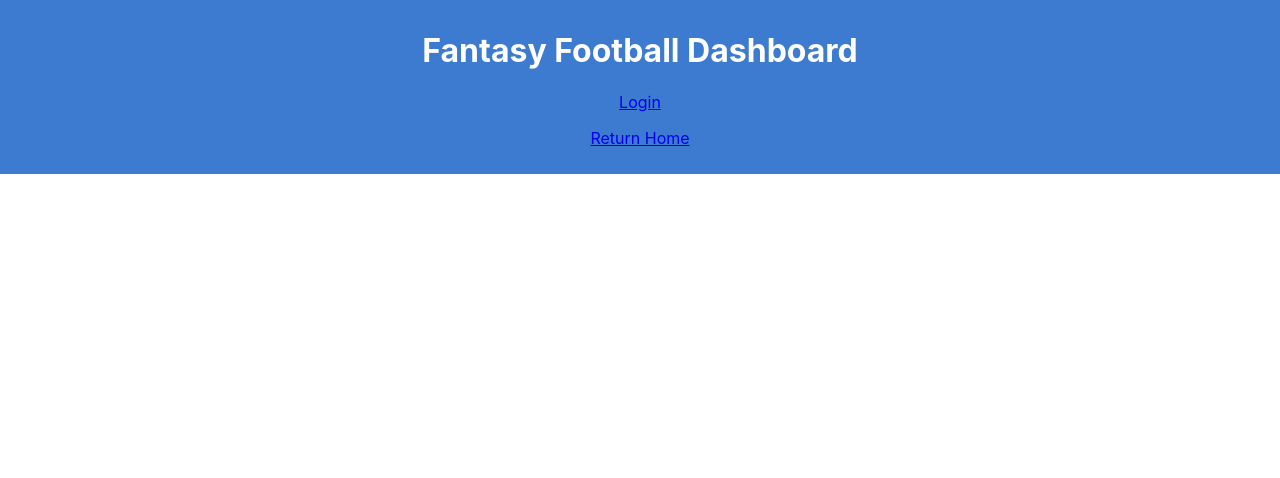
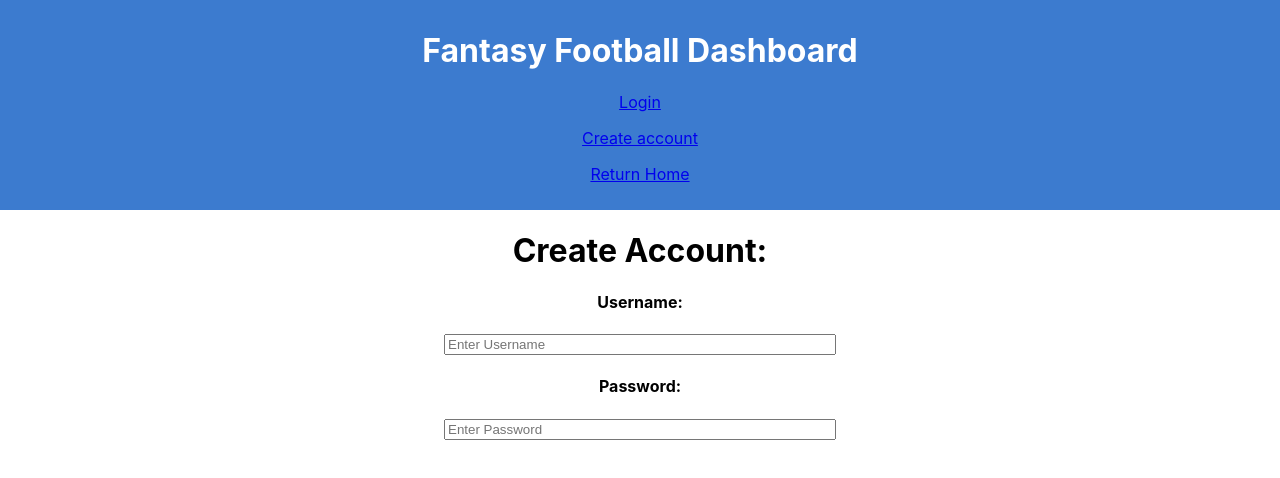
Before and after one commit to joeyjpowers/fantasy_football_fullstack, a React (Create React App) app in the folder fantasy_football_dashboard/: page /createAccount in a window 1280 px wide. Shown: the top 478 px of the page. Built offline with nearby package versions, Linux system fonts and the light colour scheme.

Commit message:
Added create account page

```diff
--- a/fantasy_football_dashboard/src/App.js
+++ b/fantasy_football_dashboard/src/App.js
@@ -4,7 +4,8 @@ import './App.css';
 import Header from './components/layout/Header';
 import { BrowserRouter, Route } from 'react-router-dom';
 import TeamView from './components/pages/TeamView';
-import Login from './components/pages/Login'
+import Login from './components/pages/Login';
+import CreateAccount from './components/pages/CreateAccount';
 
 class App extends Component {
 
@@ -18,6 +19,7 @@ class App extends Component {
           <Route path="/" exact component={ Teams } />
           <Route path="/team" exact component={ TeamView } />
           <Route path="/login" exact component={ Login } />
+          <Route path="/createAccount" exact component={ CreateAccount } />
         </BrowserRouter>
       </div>
     );
--- a/fantasy_football_dashboard/src/components/layout/Header.js
+++ b/fantasy_football_dashboard/src/components/layout/Header.js
@@ -1,6 +1,7 @@
 import React from 'react'
 import { BrowserRouter, Route, Link } from 'react-router-dom';
 import Login from '../pages/Login';
+import CreateAccount from '../pages/Login';
 
 function Header() {
     return (
@@ -10,6 +11,9 @@ function Header() {
                     <h1>Fantasy Football Dashboard</h1>
                     <Link to="/login">
                         <p>Login</p>
+                    </Link>
+                    <Link to="/createAccount">
+                        <p>Create account</p>
                     </Link>
                     <Link to="/">
                         <p>Return Home</p>
--- /dev/null
+++ b/fantasy_football_dashboard/src/components/pages/CreateAccount.js
@@ -0,0 +1,26 @@
+import React, { Component } from 'react'
+
+export default class CreateAccount extends Component {
+    render() {
+        return (
+            <div style={ createAccountStyle }>
+                <h1>Create Account:</h1>
+                <form>
+                    <label>
+                        <h4>Username: </h4>
+                        <input type="text" placeholder="Enter Username" name="username" style={{ width:'30%' }} required />
+                    </label>
+                    <label>
+                        <h4>Password: </h4>
+                        <input type="password" placeholder="Enter Password" name="password" style={{ width: '30%' }} required />
+                    </label>
+                </form>
+
+            </div>
+        )
+    }
+}
+
+const createAccountStyle={
+    textAlign: 'center'
+}
```
